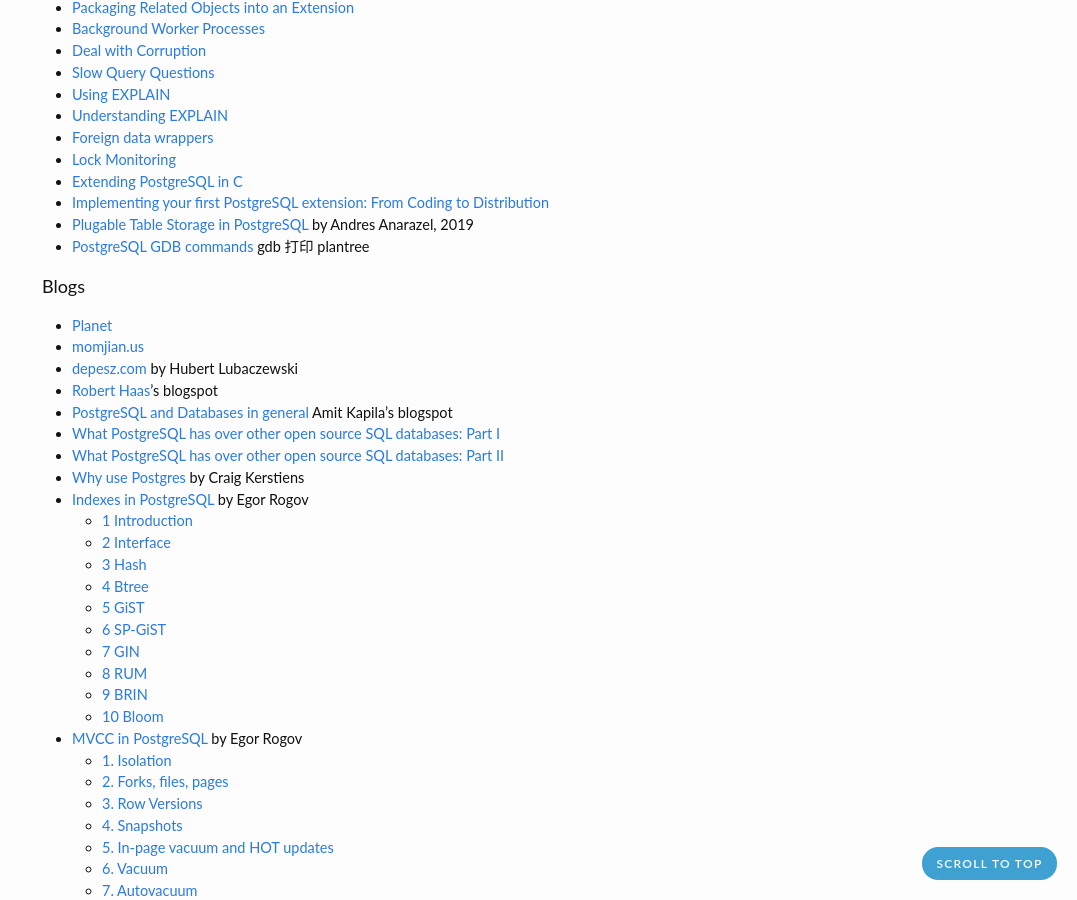
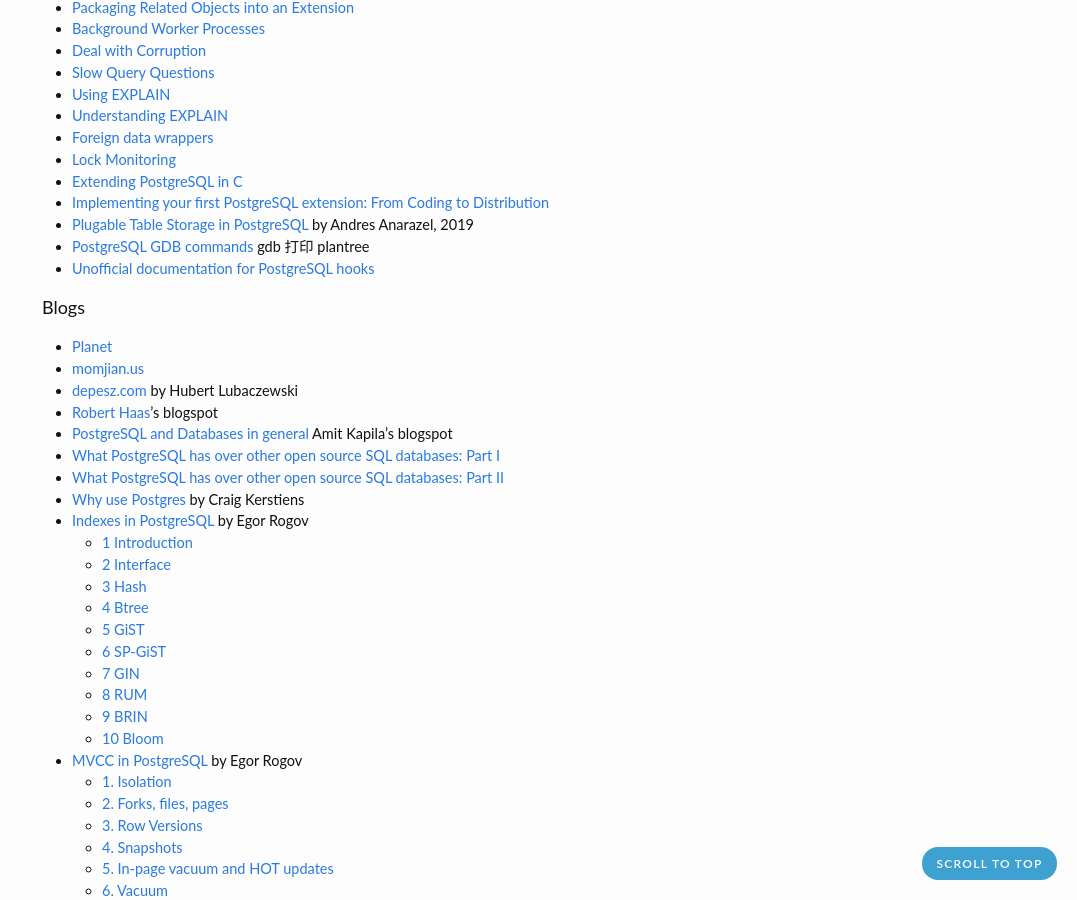
Before and after one commit to zhjwpku/zhjwpku.github.io, a Jekyll site: the page built from _posts/2022-07-12-awesome-postgres.md, in a window 1280 px wide and 900 px high, scrolled down 546 px. Shown: the whole window, without its empty margins (203-1280 px from the left). Built offline with Jekyll 4.4.1, drawn with Linux system fonts in a browser that asks for light colours; comment, search, counter and statistics services are not loaded.

Commit message:
Unofficial documentation for PostgreSQL hooks
Signed-off-by: Junwang Zhao <zhjwpku@gmail.com>

```diff
--- a/_posts/2022-07-12-awesome-postgres.md
+++ b/_posts/2022-07-12-awesome-postgres.md
@@ -36,6 +36,7 @@
 - [Implementing your first PostgreSQL extension: From Coding to Distribution](https://www.postgresql.eu/events/pgconfeu2019/sessions/session/2641/slides/265/Implementing%20your%20first%20PostgreSQL%20extension.pdf)
 - [Plugable Table Storage in PostgreSQL](https://www.youtube.com/watch?v=mTfvA9EQIz8) by Andres Anarazel, 2019
 - [PostgreSQL GDB commands](https://github.com/tvondra/gdbpg) gdb 打印 plantree
+- [Unofficial documentation for PostgreSQL hooks](https://github.com/taminomara/psql-hooks)
 
 <h4>Blogs</h4>
 
```
